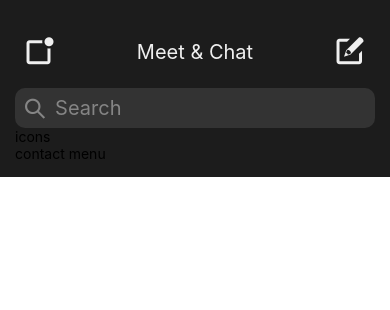
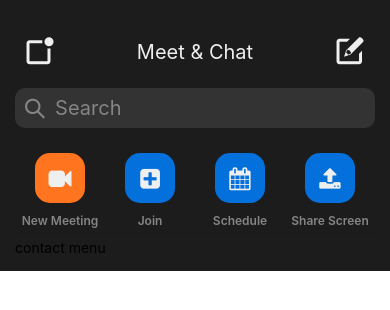
Before and after one commit to Tuhsarshrivastav/React-Native-Zoom-clone, a React Native app: screen / in a window 390 px wide. Shown: the top 310 px of the page. Built offline with nearby package versions, Linux system fonts and the light colour scheme.

Commit message:
added menuItems section

```diff
--- a/components/MenuButtons.jsx
+++ b/components/MenuButtons.jsx
@@ -1,14 +1,61 @@
-import React from 'react'
-import { StyleSheet, Text, View } from 'react-native'
+import React from "react";
+import { StyleSheet, Text, View, TouchableOpacity } from "react-native";
+import FontAwesome from "react-native-vector-icons/FontAwesome";
 
+const items = [
+  { id: 1, name: "video-camera", title: "New Meeting", customColor: "#ff751f" },
+  { id: 2, name: "plus-square", title: "Join" },
+  { id: 3, name: "calendar", title: "Schedule" },
+  { id: 4, name: "upload", title: "Share Screen" },
+];
 const MenuButtons = () => {
-    return (
-        <View>
-            <Text>icons</Text>
-        </View>
-    )
-}
+  return (
+    <View style={styles.container}>
+      {items.map((item, index) => (
+        <>
+          <View key={index} style={styles.buttonContainer}>
+            <TouchableOpacity
+              style={{
+                ...styles.button,
+                backgroundColor: item.customColor ? item.customColor : "#0470dc",
+              }}
+            >
+              <FontAwesome name={item.name} size={23} color={"#efefef"} />
+            </TouchableOpacity>
+            <Text style={styles.menuText}>{item.title}</Text>
+          </View>
+        </>
+      ))}
+    </View>
+  );
+};
 
-export default MenuButtons
+export default MenuButtons;
 
-const styles = StyleSheet.create({})
+const styles = StyleSheet.create({
+  container: {
+    marginTop: 25,
+    paddingBottom: 10,
+    borderBottomColor: "#1f1f1f",
+    borderBottomWidth: 1,
+    flexDirection: "row",
+    justifyContent: "space-between",
+  },
+  buttonContainer: {
+    alignItems: "center",
+    flex: 1,
+  },
+  menuText: {
+    color: "#858585",
+    fontSize: 12,
+    paddingTop: 10,
+    fontWeight: "600",
+  },
+  button: {
+    width: 50,
+    height: 50,
+    borderRadius: 15,
+    justifyContent: "center",
+    alignItems: "center",
+  },
+});
```
